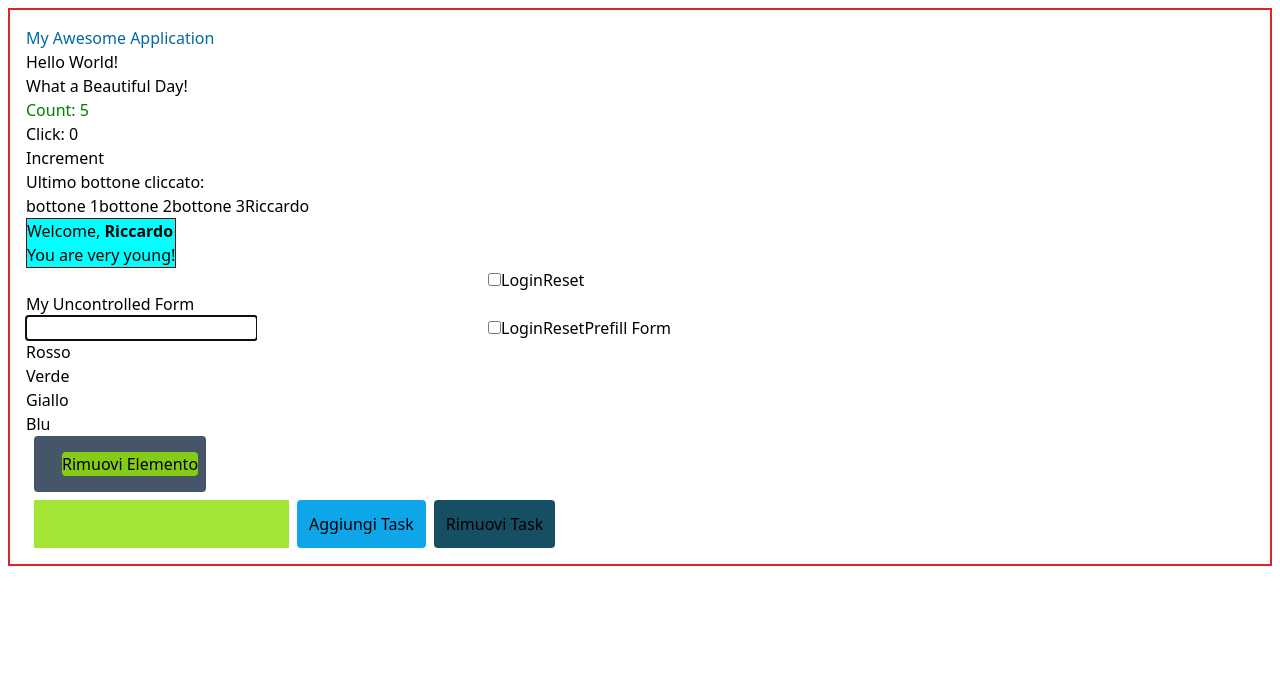
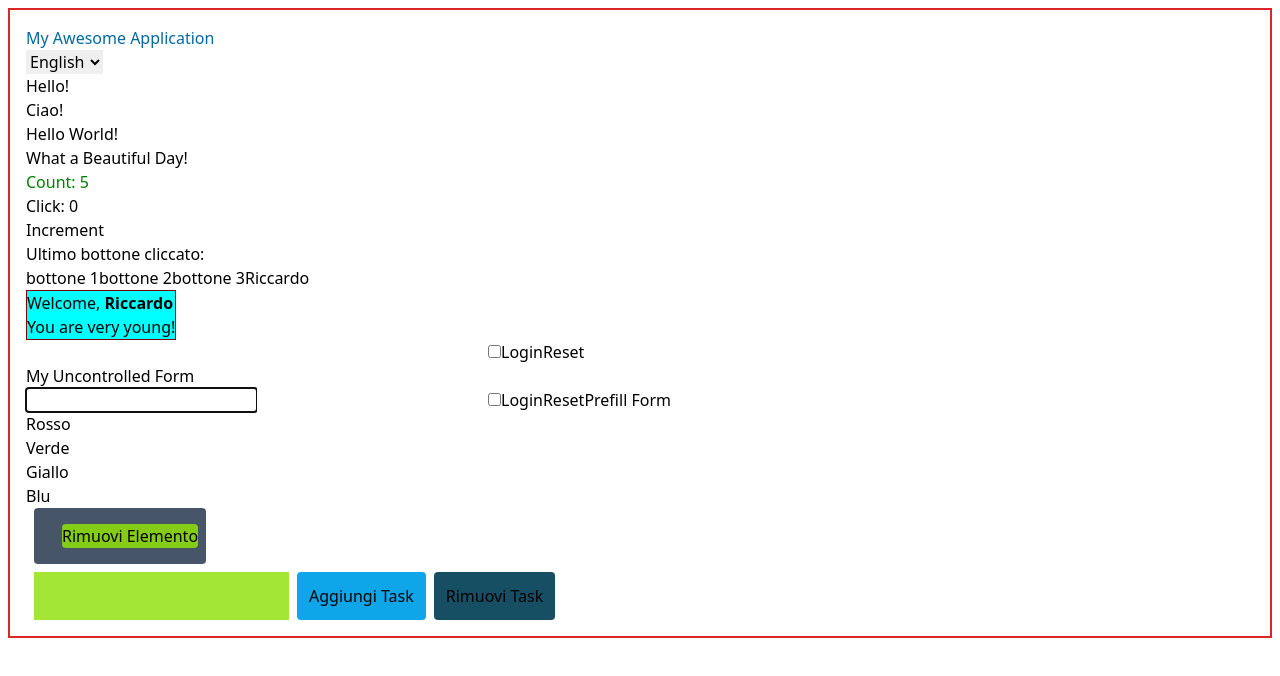
Before and after one commit to RiccardoMannino/Jsx-exercise, a React (Create React App) app in the folder react-exercises/: page / in a window 1280 px wide. Shown: the top 676 px of the page. Built offline with nearby package versions, Linux system fonts and the light colour scheme.

Commit message:
context-01

```diff
--- a/react-exercises/src/App.js
+++ b/react-exercises/src/App.js
@@ -9,16 +9,37 @@
 import { Login } from "./Login";
 import { UncontrolledLogin } from "./UncontrolledLogin";
 import { Container } from "./Container";
+import { LanguageContext } from "./LanguageContext";
+import { DisplayLanguage } from "./DisplayLanguage";
 
 // import { Message } from "./Message";
 // import { Welcome } from "./Welcome";
 
 export class App extends React.Component {
+  state = {
+    language: "en",
+  };
+
+  handleLanguageChange = (event) => {
+    this.setState({
+      language: event.target.value,
+    });
+  };
+
   render() {
     return (
       <Container title="My Awesome Application">
         {/* <Hello /> */}
-
+        <select
+          value={this.state.language}
+          onChange={this.handleLanguageChange}
+        >
+          <option value="en">English</option>
+          <option value="it">Italiano</option>
+        </select>
+        <LanguageContext.Provider value={this.state.language}>
+          <DisplayLanguage />
+        </LanguageContext.Provider>
         <Hello />
         {/* <Message /> */}
         {/* <Welcome name="Riccardo" age={18} /> */}
--- /dev/null
+++ b/react-exercises/src/DisplayLanguage.js
@@ -0,0 +1,13 @@
+import React from "react";
+import { LanguageContext } from "./LanguageContext";
+
+export class DisplayLanguage extends React.Component {
+  render() {
+    return (
+      <>
+        <p>Hello!</p>
+        <p>Ciao!</p>
+      </>
+    );
+  }
+}
--- /dev/null
+++ b/react-exercises/src/LanguageContext.js
@@ -0,0 +1,3 @@
+import { createContext } from "react";
+
+export const LanguageContext = createContext("en");
```
